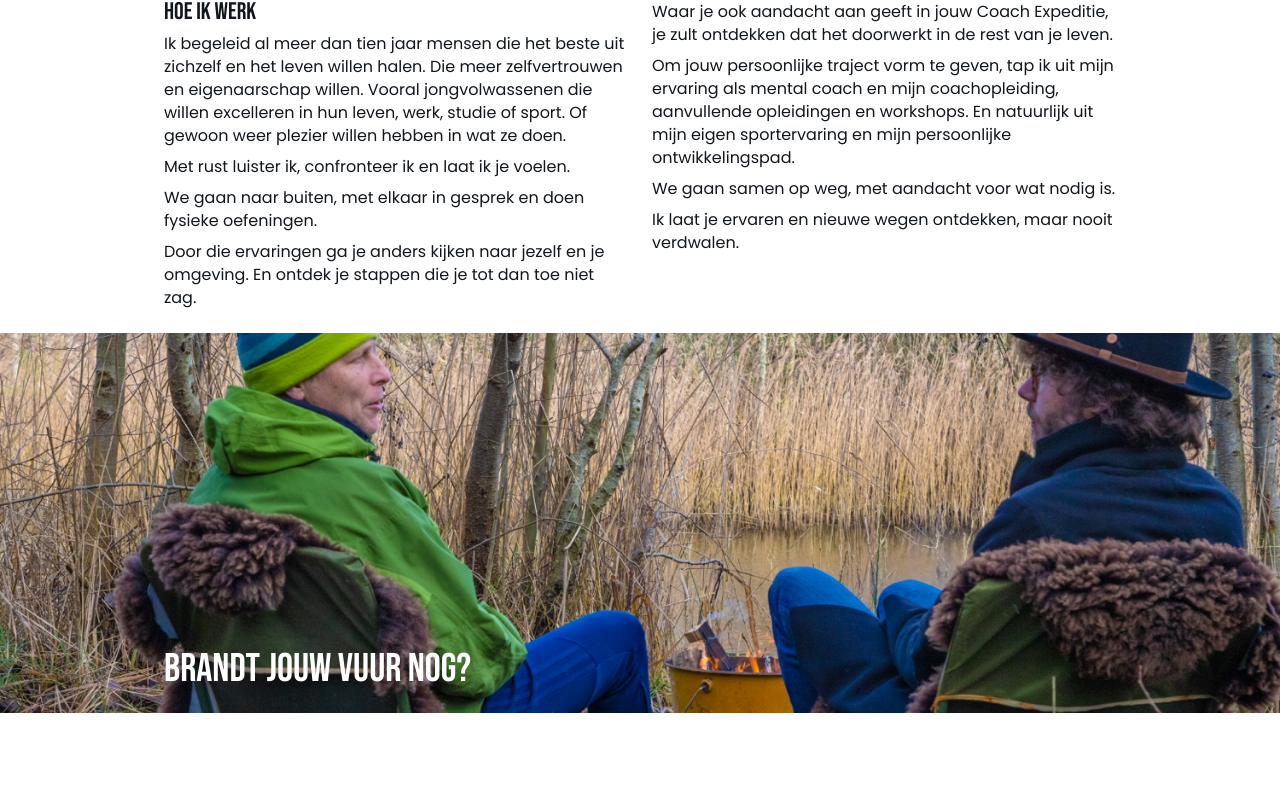
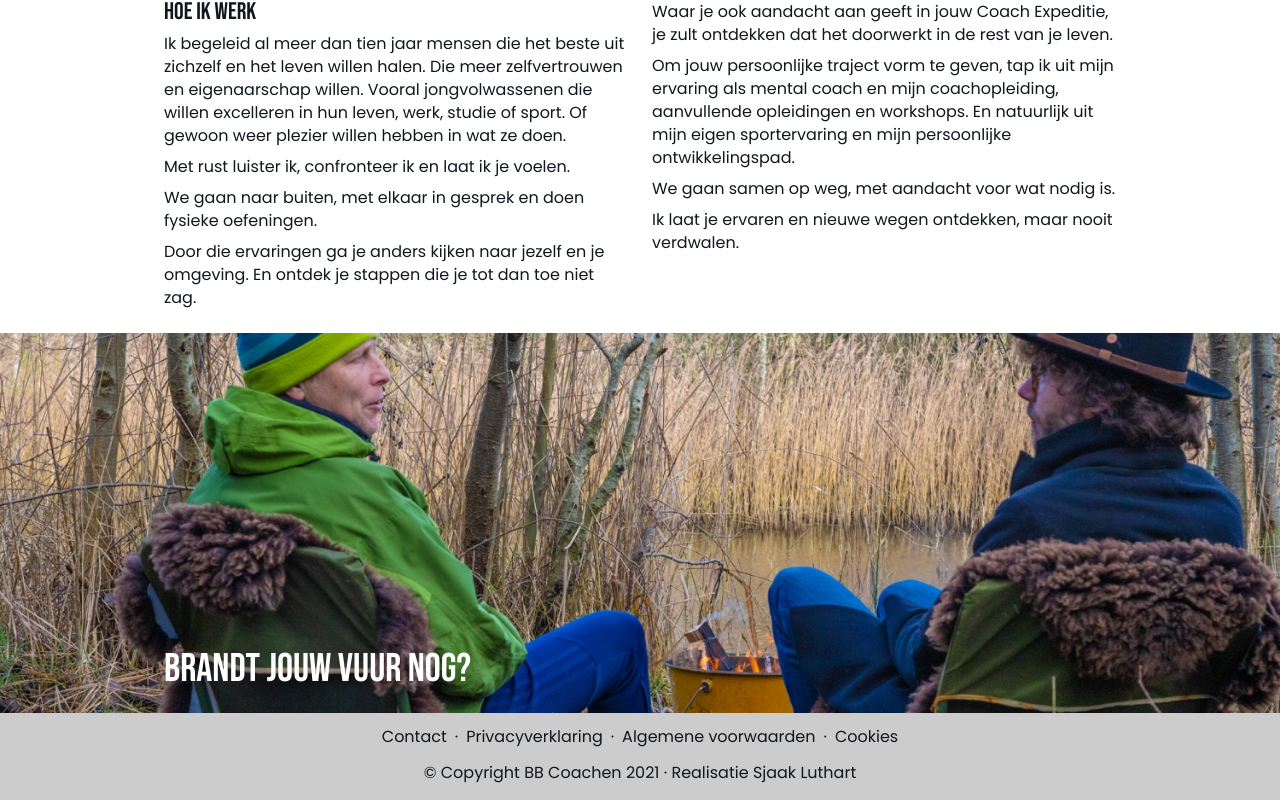
Before and after one commit to sjaakluthart/bb-coachen-website, a React (Create React App) app: page / in a window 1280 px wide. Shown: the part 1181-1981 px from the top of the page. Before the commit the page ends 1894 px from the top, so only its background shows below. Built offline with nearby package versions, Linux system fonts and the light colour scheme.

Commit message:
Added Footer.

```diff
--- /dev/null
+++ b/src/components/Footer.tsx
@@ -0,0 +1,29 @@
+import React from 'react';
+import { NavLink } from 'react-router-dom';
+
+import '../css/Footer.css';
+
+const Footer = () => (
+  <footer>
+    <nav>
+      <NavLink to="/contact">
+        Contact
+      </NavLink>
+      &middot;
+      <NavLink to="/privacy">
+        Privacyverklaring
+      </NavLink>
+      &middot;
+      <NavLink to="/terms">
+        Algemene voorwaarden
+      </NavLink>
+      &middot;
+      <NavLink to="/cookies">
+        Cookies
+      </NavLink>
+    </nav>
+    <p>&copy; Copyright BB Coachen {new Date().getFullYear()} &middot; Realisatie <a href="https://sjaakluthart.nl" target="_blank" rel="noreferrer">Sjaak Luthart</a></p>
+  </footer>
+);
+
+export default Footer;
--- /dev/null
+++ b/src/css/Footer.css
@@ -0,0 +1,15 @@
+footer {
+  padding: 16px;
+  text-align: center;
+  background-color: var(--lighter-gray);
+}
+
+footer a {
+  color: var(--black);
+  text-decoration: none;
+}
+
+footer nav a {
+  display: inline-block;
+  padding: 0 8px 16px;
+}
--- a/src/router/index.tsx
+++ b/src/router/index.tsx
@@ -2,6 +2,7 @@ import React from 'react';
 import { BrowserRouter, Route, Switch } from 'react-router-dom';
 
 import Header from '../components/Header';
+import Footer from '../components/Footer';
 import Home from '../components/Home';
 import About from '../components/About';
 
@@ -12,6 +13,7 @@ const Router = () => (
       <Route path="/about" component={About} />
       <Route path="/" component={Home} />
     </Switch>
+    <Footer />
   </BrowserRouter>
 );
 
```
